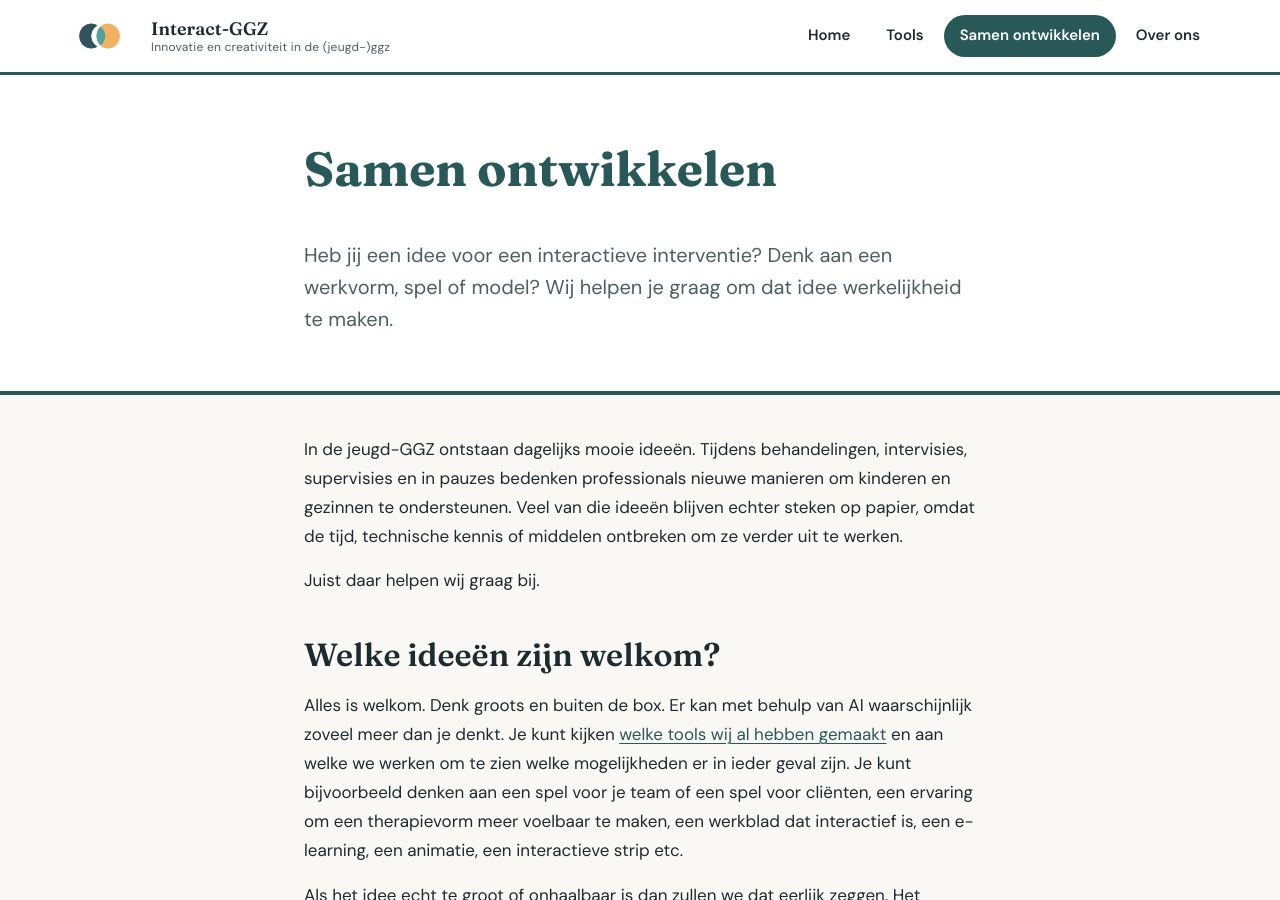
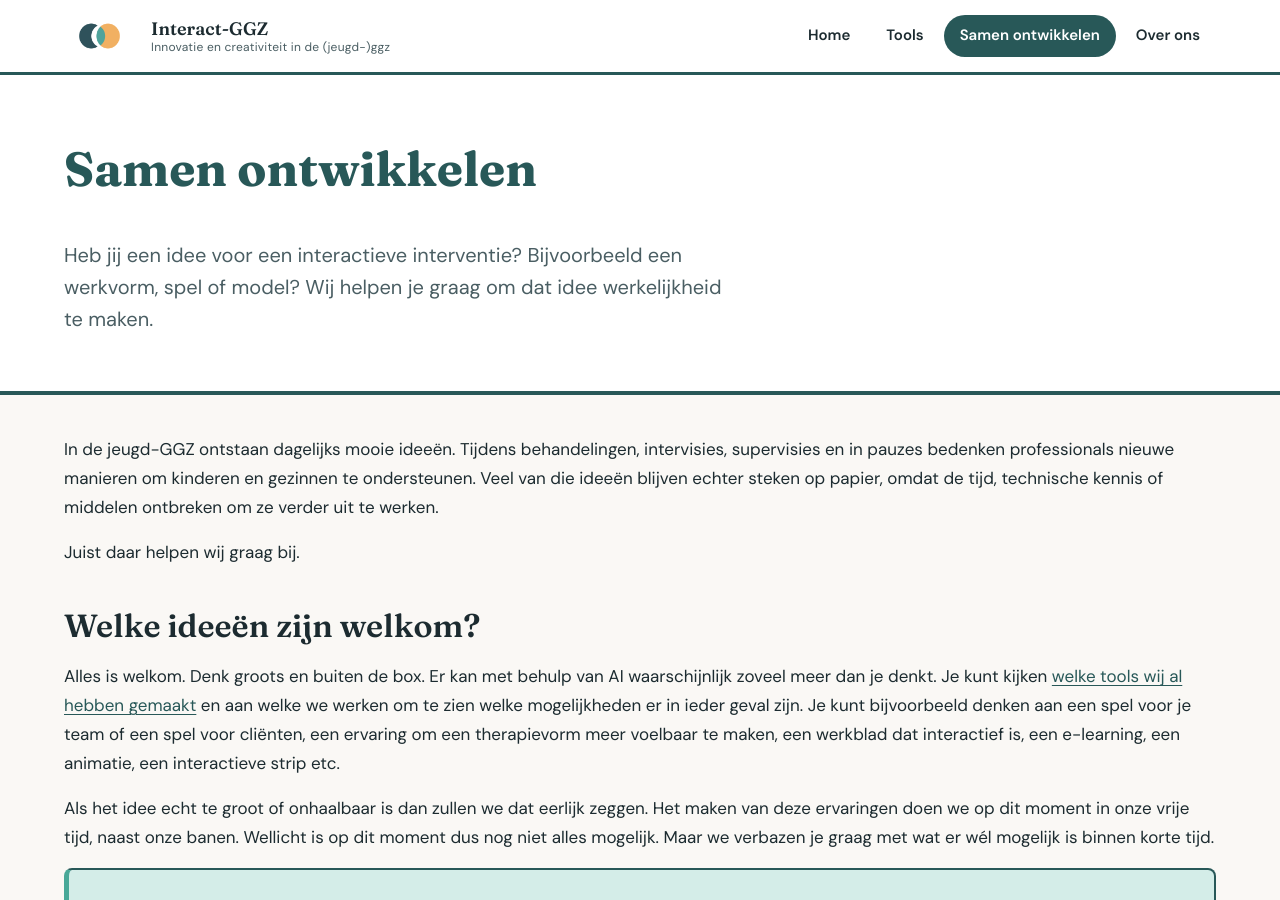
Before and after one commit to janwillemm/jari-website, a Jekyll site: the page built from samen-ontwikkelen.md, in a window 1280 px wide and 900 px high. Built offline with Jekyll 4.4.1, drawn with Linux system fonts in a browser that asks for light colours.

Commit message:
Gebruik standaard pagina-layout op Samen ontwikkelen.
De smalle content_measure-container zorgde dat de pagina smaller en gecentreerd oogde dan de rest van de site.

Co-authored-by: Cursor <cursoragent@cursor.com>

```diff
--- a/samen-ontwikkelen.md
+++ b/samen-ontwikkelen.md
@@ -1,9 +1,8 @@
 ---
 layout: page
-content_measure: true
 heading: Samen ontwikkelen
 intro: >-
-  Heb jij een idee voor een interactieve interventie? Denk aan een werkvorm, spel
+  Heb jij een idee voor een interactieve interventie? Bijvoorbeeld een werkvorm, spel
   of model? Wij helpen je graag om dat idee werkelijkheid te maken.
 ---
 
```
